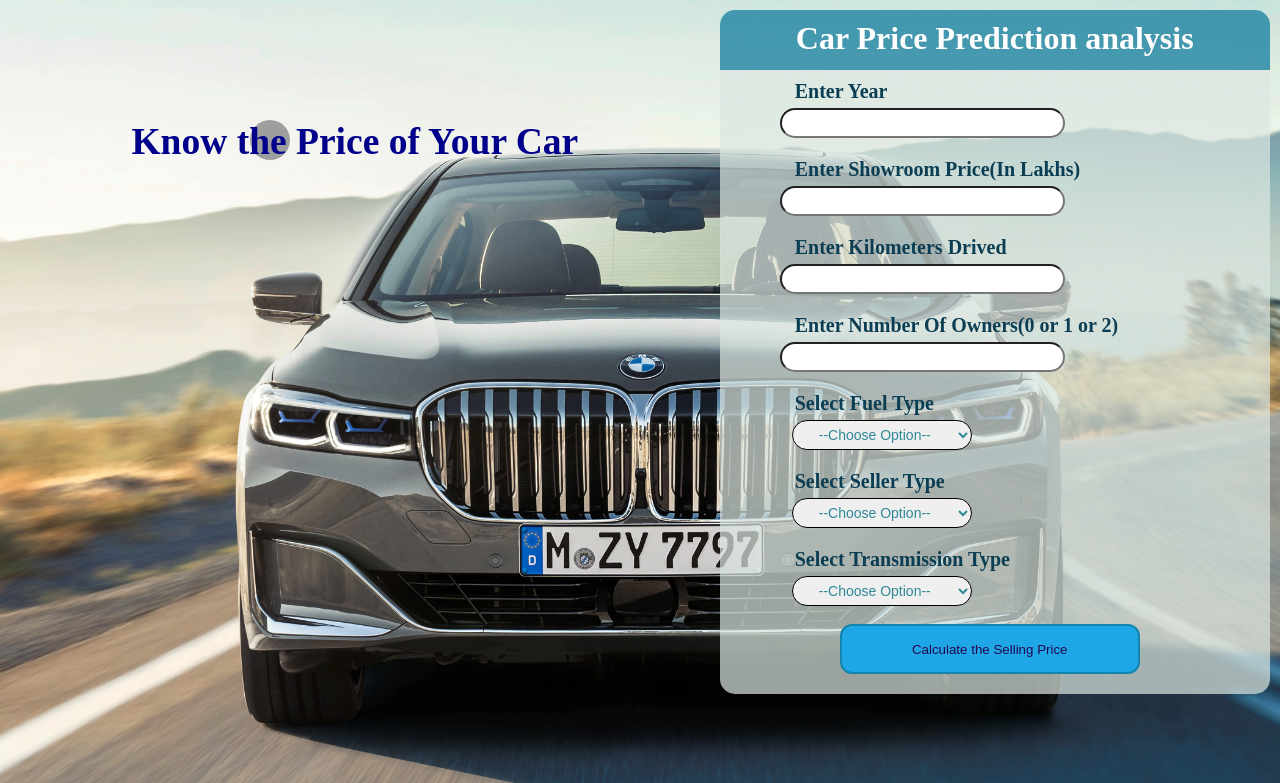
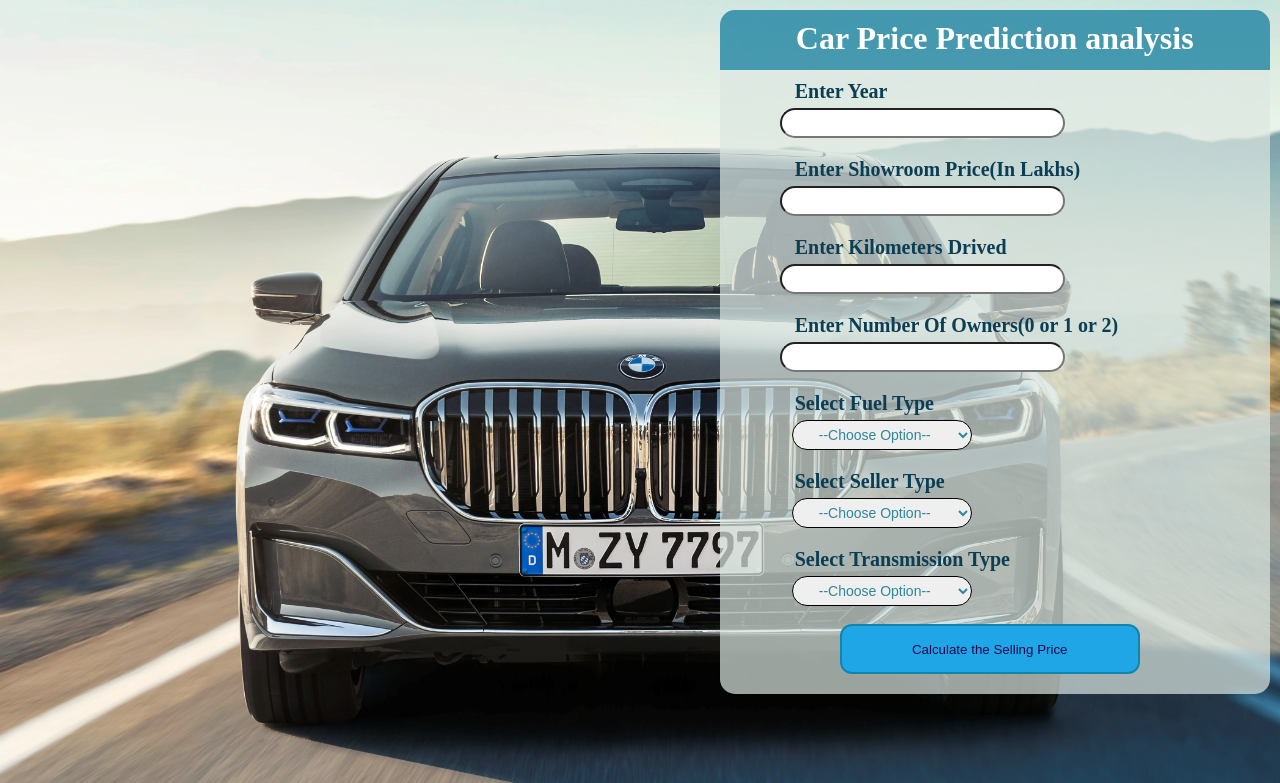
Before and after one commit to amanattar/car-prediction, a Flask app: page / in a window 1280 px wide. Shown: the top 783 px of the page. Run offline with Flask 2, Linux system fonts and the light colour scheme; parts of the project's set-up code (start-up, migrations or seed data) failed here and were passed over; grey boxes are pictures that could not be loaded.

Commit message:
Update index.html

```diff
--- a/templates/index.html
+++ b/templates/index.html
@@ -4,7 +4,7 @@
         <meta charset="UTF-8">
         <meta http-equiv="X-UA-Compatible" content="IE=edge">
         <meta name="viewport" content="width=device-width, initial-scale=1.0">
-        <title>Car Prediction</title>
+        <title>Car Resale Value Prediction</title>
 
     </head>
     <style>
@@ -20,7 +20,7 @@ body,html{
 .box{
     display: flex;
     flex-direction:row;
-    background-image: url(./car.png);
+    background-image: url(car.png);
     position: relative;
     background-size: cover;
     background-position: center;
@@ -31,18 +31,8 @@ body,html{
     border: black;
     text-align: center;
 }
-.circle{
-    width: 40px;
-    height: 40px;
-    border: 2px  blue;
-    border-radius: 50%;
-    background-image: url(./carsale1.jpg);
-    background-size: cover;
-    background-position: center;
-    margin-top: 120px;
-    margin-bottom: -40px;
-    margin-left: 250px;
-}
+
+
 .heading{
     color: darkblue;
     font-size: 25px;
@@ -169,7 +159,7 @@ h3{
         <div class="box-1">
             <div class="circle"></div>
             <div class="heading">
-           <h2>Know the Price of Your Car</h2>
+
         </div>
         </div>
         <div class="box-2">
```
